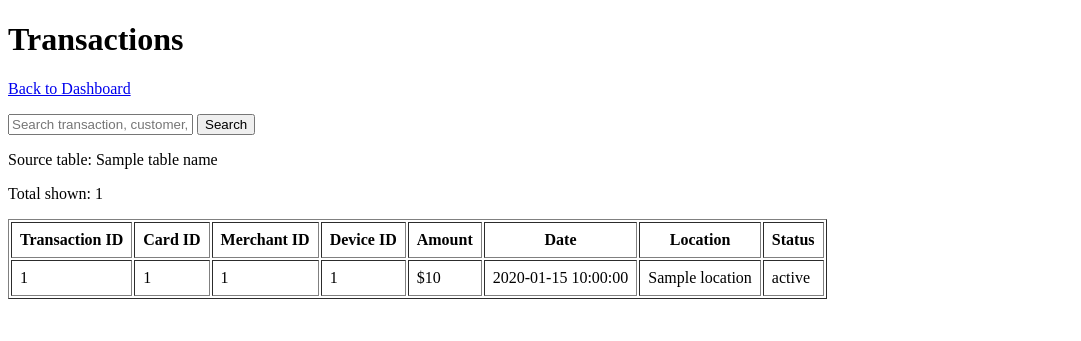
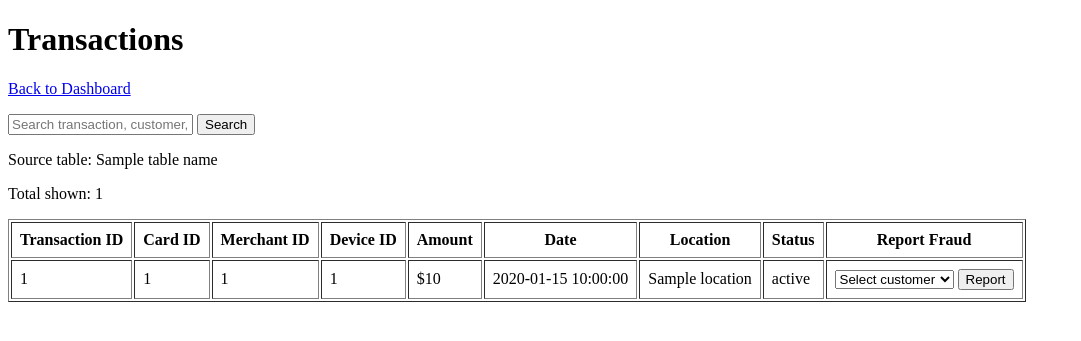
Before and after one commit to mattiaslarsson1/credit-card-fraud-detection, a Flask app: template templates/transactions.html in a window 1280 px wide. Shown: the top 341 px of the page, without its empty margins (0-1081 px from the left). Run offline with Flask 3, Linux system fonts and the light colour scheme; the template is opened without the code that fills it: most values are stand-ins (such as "Sample title", 1, 10 or a date in 2020).

Commit message:
Add fraud report dropdown and SQL function integration

```diff
--- a/app.py
+++ b/app.py
@@ -320,17 +320,32 @@ def view_transactions():
                 "location": location,
                 "status": status
             })
-
+    customers_response = supabase.table("customer").select("customer_id, first_name, last_name").execute()
+    customers = customers_response.data or []
     return render_template(
         "transactions.html",
         transactions=transactions,
         search=search,
         flagged_only=flagged_only,
         error=error,
-        table_name=table_name
+        table_name=table_name,
+        customers=customers
     )
 
+@app.route("/transactions/<int:transaction_id>/report", methods=["POST"])
+def report_transaction(transaction_id):
+    if not require_login():
+        return redirect(url_for("login"))
 
+    customer_id = request.form.get("customer_id", "").strip()
+
+    if customer_id:
+        supabase.rpc("create_fraud_report", {
+            "p_customer_id": int(customer_id),
+            "p_transaction_id": transaction_id
+        }).execute()
+
+    return redirect(url_for("view_transactions"))
 @app.route("/suspicious-transactions")
 def suspicious_transactions():
     if "user_email" not in session:
--- a/templates/transactions.html
+++ b/templates/transactions.html
@@ -31,6 +31,7 @@
             <th>Date</th>
             <th>Location</th>
             <th>Status</th>
+            <th>Report Fraud</th>
         </tr>
 
         {% for t in transactions %}
@@ -43,7 +44,20 @@
             <td>{{ t.timestamp }}</td>
             <td>{{ t.location }}</td>
             <td>{{ t.status }}</td>
-
+            <td>
+                <form method="post"
+                    action="{{ url_for('report_transaction', transaction_id=t.transaction_id) }}">
+                    <select name="customer_id" required>
+                    <option value="">Select customer</option>
+                    {% for c in customers %}
+                        <option value="{{ c.customer_id }}">
+                            {{ c.customer_id }} - {{ c.first_name }} {{ c.last_name }}
+                        </option>
+                    {% endfor %}
+                </select>
+                <button type="submit">Report</button>
+                </form>
+            </td>
         </tr>
         {% endfor %}
     </table>
```
